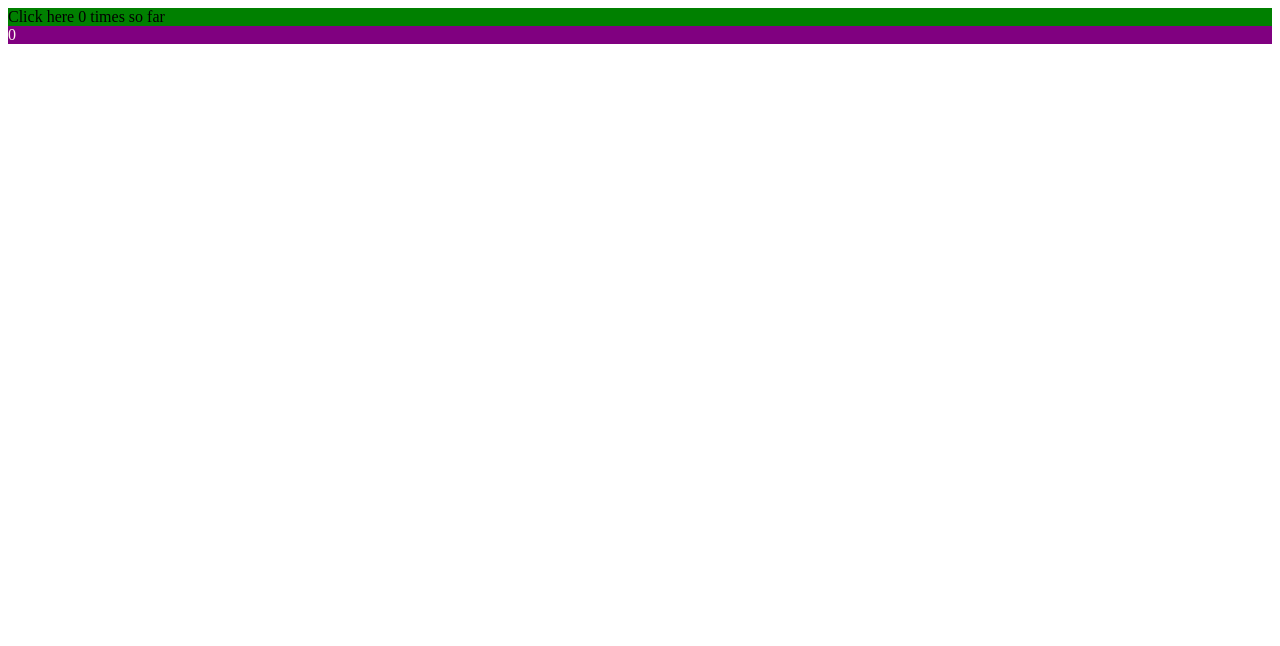
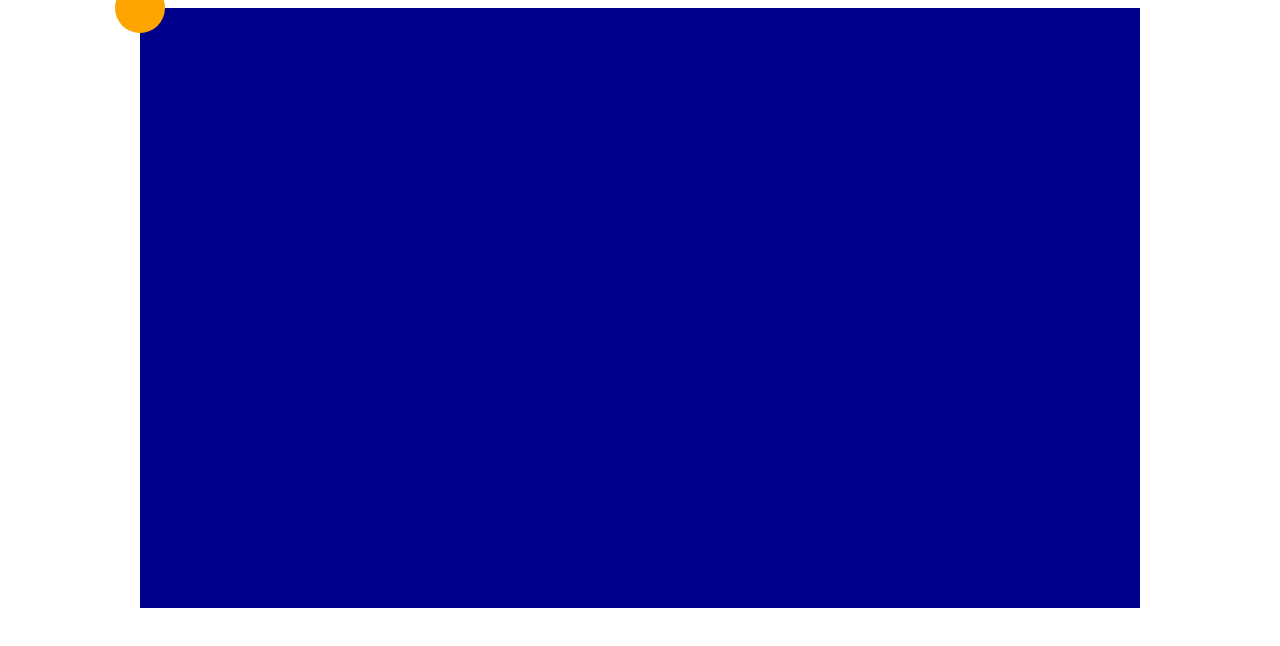
Before and after one commit to AlejandroPenacho/BackInTheHeadGame, a Svelte app: page / in a window 1280 px wide. Shown: the top 646 px of the page. Built offline with nearby package versions, Linux system fonts and the light colour scheme.

Commit message:
A ball that moves

```diff
--- a/src/App.svelte
+++ b/src/App.svelte
@@ -1,19 +1,88 @@
 <script lang="ts">
+import { prevent_default } from "svelte/internal";
+
     import Player from "./Player.svelte";
 
-    let nClicks : number = 0;
+    interface GameData {
+        scenarioSize : number[],
+        playerRadius : number
+    }
+
+    let gameData : GameData = {
+        scenarioSize : [1000, 600],
+        playerRadius : 25
+    }
+
+    let currentlyPressedKeys = {
+        ArrowUp: false,
+        ArrowDown: false,
+        ArrowLeft: false,
+        ArrowRight: false
+    }
+
+    let playerPosition = [0,0];
+    let playerSpeed = 100;
+    let currentTime;
+
+
+    function processKeyDown(e: KeyboardEvent) {
+        let keyPressed = e.key;
+        if (keyPressed !== "F12" && keyPressed !== "F5"){
+            e.preventDefault();
+        }
+        currentlyPressedKeys[keyPressed] = true;
+        console.log(currentlyPressedKeys);
+    }
+    function processKeyUp(e: KeyboardEvent) {
+        let keyPressed = e.key;
+        currentlyPressedKeys[keyPressed] = false;
+    }
+
+    document.onkeydown = processKeyDown;
+    document.onkeyup = processKeyUp;
+
+    function mainLoop(timeStamp: number) {
+
+        if (!currentTime){
+            currentTime = timeStamp;
+        }
+
+        let timestep = (timeStamp - currentTime)/1000;
+        currentTime = timeStamp;
+
+
+        if (currentlyPressedKeys["ArrowDown"]) {
+            playerPosition[1] += playerSpeed * timestep;
+        }
+        if (currentlyPressedKeys["ArrowUp"]) {
+            playerPosition[1] -= playerSpeed * timestep;
+        }
+        if (currentlyPressedKeys["ArrowRight"]) {
+            playerPosition[0] += playerSpeed * timestep;
+        }
+        if (currentlyPressedKeys["ArrowLeft"]) {
+            playerPosition[0] -= playerSpeed * timestep;
+        }
+
+        requestAnimationFrame(mainLoop);
+    }
+
+    requestAnimationFrame(mainLoop);
 
 </script>
 
 <style>
     div {
-        background-color: green;
+        background-color:darkblue;
+        width: 1000px;
+        height: 600px;
+        margin: auto;
         -moz-user-select: none;
+        -webkit-user-select: none;
         cursor: pointer;
     }
 </style>
 
-<div on:click={()=> nClicks+=1}>
-    Click here {nClicks} times so far
+<div>
+    <Player position={playerPosition} />
 </div>
-<Player number={nClicks*2}/>
--- a/src/Player.svelte
+++ b/src/Player.svelte
@@ -1,14 +1,17 @@
-<script>
-    export let number;
+<script lang="ts">
+    export let position : number[];
 </script>
 
 <style>
     div {
-        background-color: purple;
-        color: seashell;
+        background-color: orange;
+        width: 50px;
+        height: 50px;
+        position: absolute;
+        border-radius: 25px;
     }
 </style>
 
-<div>
-    {number}
+<div style="transform: translate({position[0]}px, {position[1]}px) translate(-50%, -50%)">
+
 </div>
```
